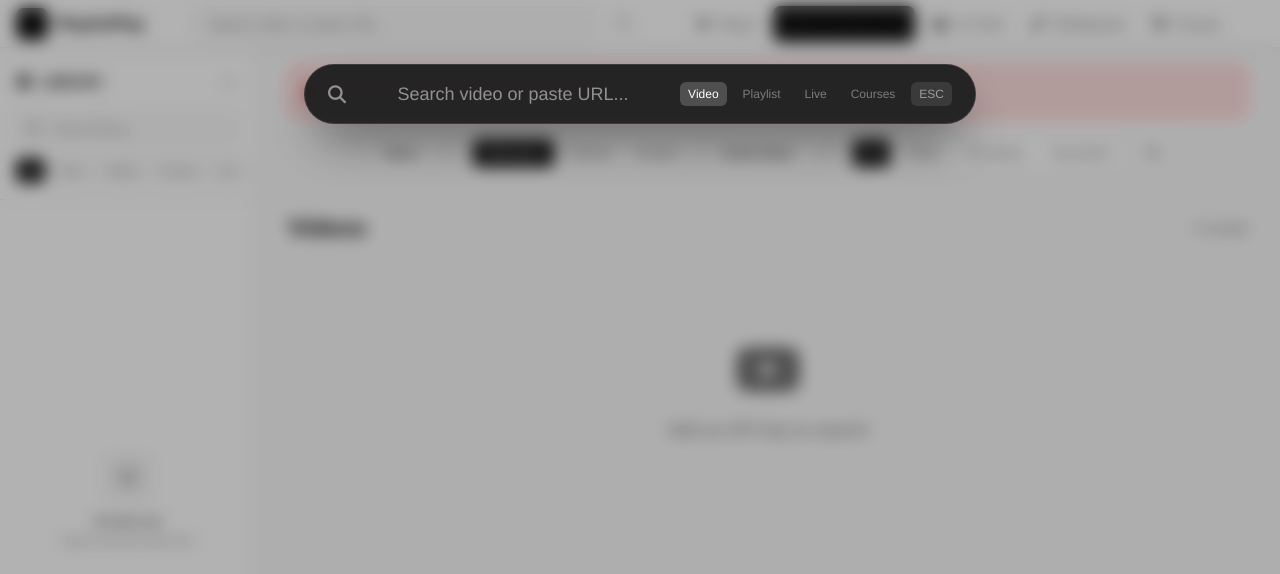
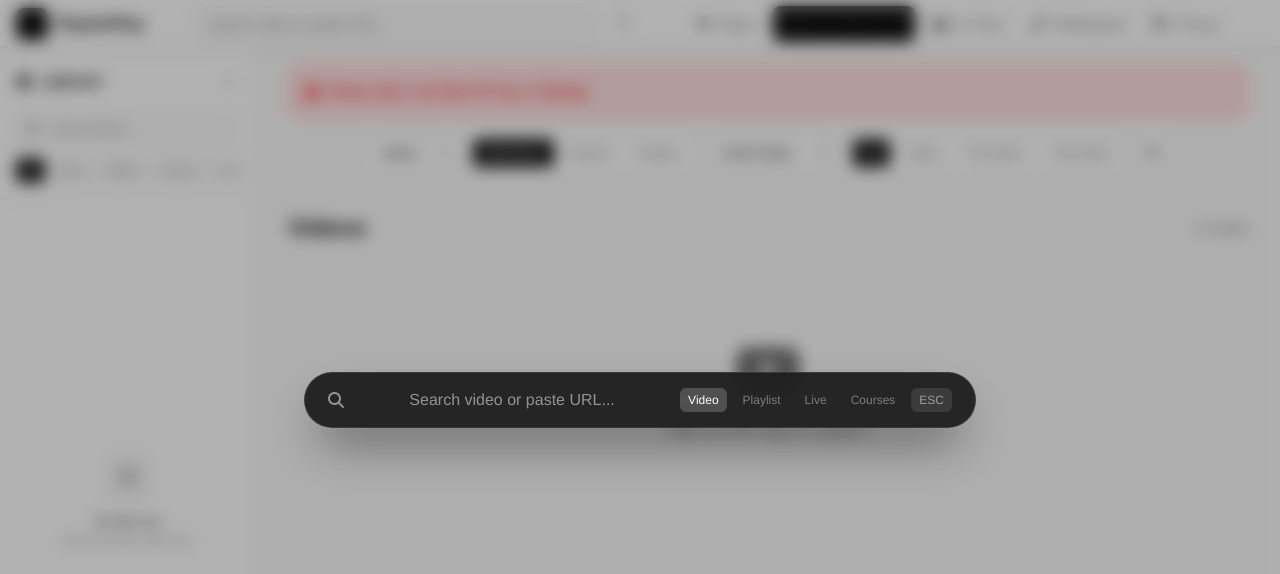
Before and after one commit to rgbailon/PlaylistTube, a React (Vite) app: page /search in a window 1280 px wide. Both pictures are taken after a click on the button 1153 px from the left and 153 px from the top of the page. Shown: the top 574 px of the page. Built offline with nearby package versions, Linux system fonts and the light colour scheme.

Commit message:
fix: center search bar and make text smaller

```diff
--- a/src/pages/SearchPage.jsx
+++ b/src/pages/SearchPage.jsx
@@ -1110,7 +1110,7 @@ liveViewers: searchType === 'live' && liveDetails[item.id.videoId]?.concurrentVi
               }
             }}
           >
-            <div className="w-full h-full flex items-start justify-center p-4 pt-16 pointer-events-none overflow-hidden">
+            <div className="w-full h-full flex items-center justify-center p-4 pointer-events-none overflow-hidden">
               <div
                 className="w-full max-w-2xl rounded-[20px] md:rounded-[40px] pointer-events-auto relative"
                 style={{
@@ -1120,10 +1120,10 @@ liveViewers: searchType === 'live' && liveDetails[item.id.videoId]?.concurrentVi
                 }}
               >
                 <div className="flex flex-row items-center justify-center gap-2 md:gap-3 px-4 md:px-6 py-3 md:py-4">
-                  <i className="fas fa-search text-base md:text-lg" style={{ color: 'rgba(255,255,255,0.5)' }}></i>
+                  <i className="fas fa-search text-sm md:text-base" style={{ color: 'rgba(255,255,255,0.5)' }}></i>
                   <input
                     placeholder="Search video or paste URL..."
-                    className="flex-1 bg-transparent border-none outline-none text-base md:text-lg text-center w-full"
+                    className="flex-1 bg-transparent border-none outline-none text-sm md:text-base text-center w-full"
                     type="text"
                     value={searchQuery}
                     onChange={(e) => handleSearchInput(e.target.value)}
```
